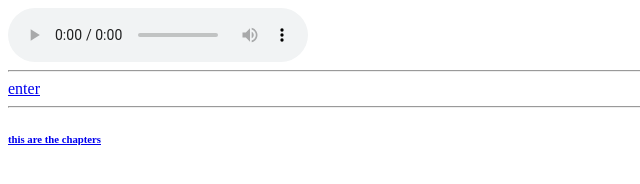
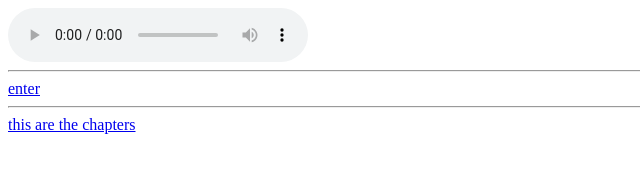
Before and after one commit to cross-sans/xhentai, a plain HTML site: page index.html in a window 1280 px wide. Shown: the whole page, without its empty margins (0-640 px from the left). Drawn offline with Linux system fonts and the light colour scheme.

Commit message:
Update index.html

```diff
--- a/index.html
+++ b/index.html
@@ -7,6 +7,7 @@ seu navegador não suporta HTML5</audio>
 enter
 </a>
 <hr>
+<h>
 <a href=chapters/chapters.html>
-<h6>this are the chapters<H6>
+this are the chapters
 </a>
```
